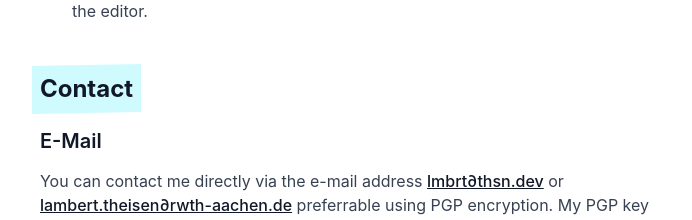
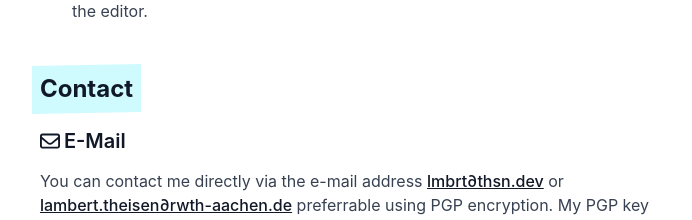
Before and after one commit to lamBOOO/thsn.dev, a Next.js app: page / in a window 1280 px wide. Shown: the part 8480-8700 px from the top of the page, without its empty margins (288-980 px from the left). Built offline with nearby package versions, Linux system fonts and the light colour scheme.

Commit message:
Add email icon

```diff
--- a/app/home-page.tsx
+++ b/app/home-page.tsx
@@ -841,6 +841,7 @@ export default function Home({ allPostsData }: any) {
       <span className="before:block before:absolute before:-inset-2 before:-skew-y-1 before:bg-cyan-100 relative inline-block"><span className="relative">Contact</span></span>
     </h2>
     <h3>
+      <FontAwesomeIcon className="pr-1" icon={faEnvelope} />
       E-Mail
     </h3>
     <p className='leading-6'>
```
